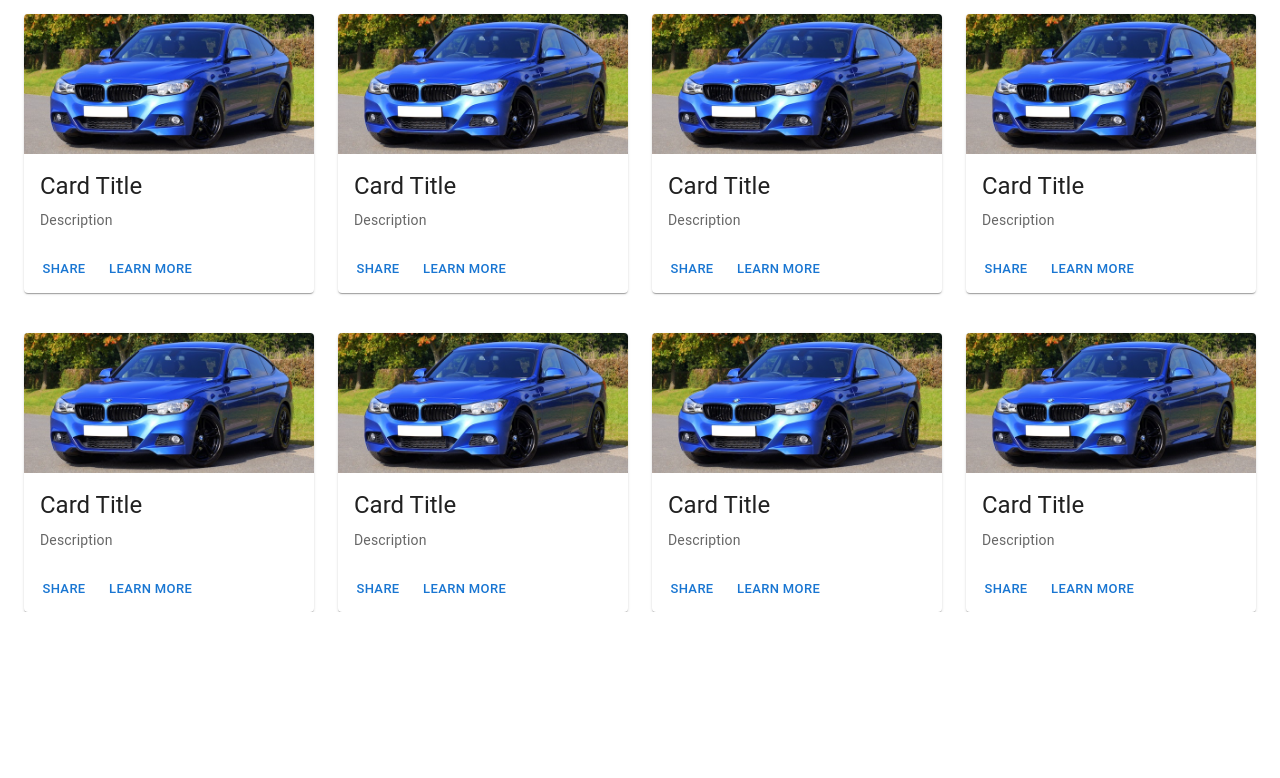
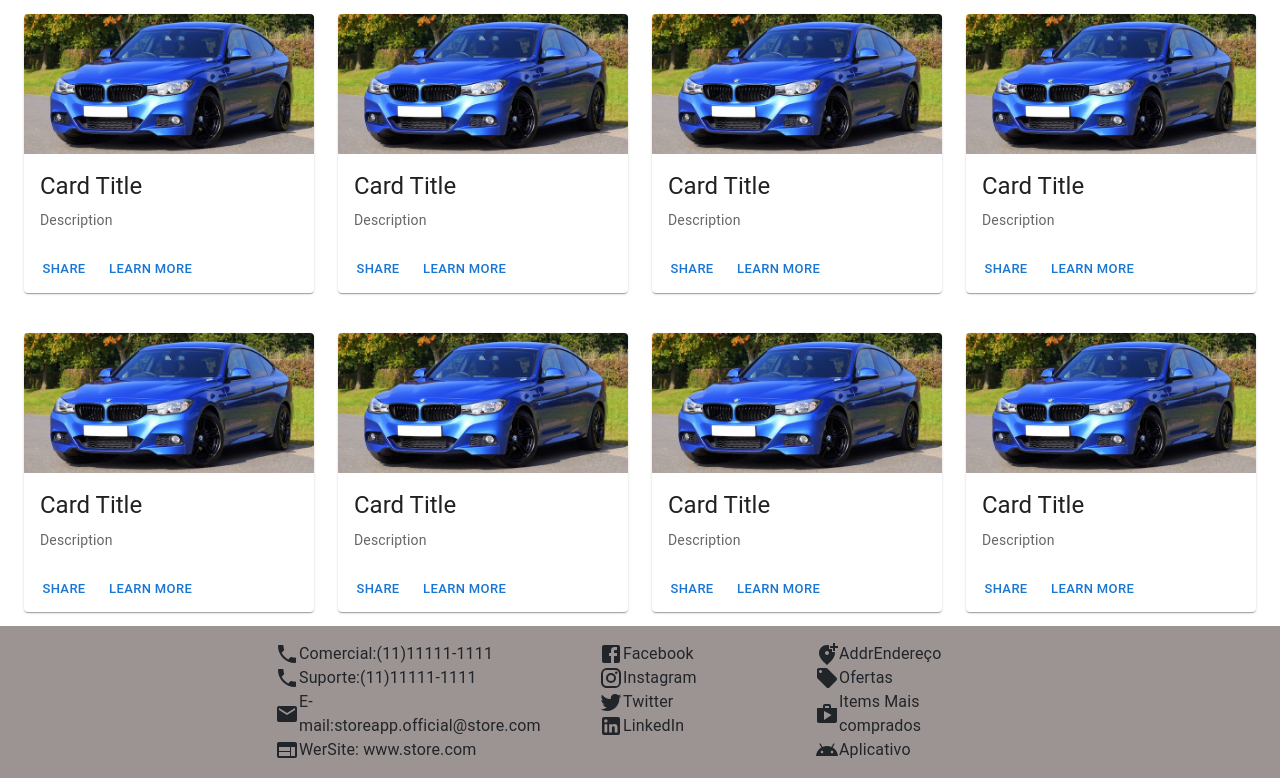
Before and after one commit to kaykymatos/React-store, a React (Create React App) app: page / in a window 1280 px wide. Shown: the part 218-996 px from the top of the page. Before the commit the page ends 830 px from the top, so only its background shows below. Built offline with nearby package versions, Linux system fonts and the light colour scheme.

Commit message:
[footer-implementation] Implementação do footer em andamento, icones e textos inseridos

```diff
--- a/src/App.tsx
+++ b/src/App.tsx
@@ -1,13 +1,11 @@
 import { BrowserRouter as Router } from 'react-router-dom';
 import './App.css';
 import { ProjectRoutes } from './routes';
-import { NavbarSite } from './shared/components';
 import { LayoutPaginas } from './shared/layout';
 
 export const App = () => {
   return (
       <Router>
-        <NavbarSite />
         <LayoutPaginas>
           <ProjectRoutes />
         </LayoutPaginas>
--- a/src/pages/deshboard/Deshboard.tsx
+++ b/src/pages/deshboard/Deshboard.tsx
@@ -7,13 +7,12 @@ export const Deshboard = () => {
     const logo = require('./img/car.jpg');
     return (
         <>
-            <Box>
-                <Container maxWidth="xl" className="background-dashborad text-dashboard" >
+            <Box className="background-dashborad text-dashboard">
+                <Container maxWidth="xl" >
                     <Grid item  >
                         <h1>Welcome</h1>
                         <p>This is for you, here you can buy a lot of products</p>
                     </Grid>
-
                 </Container>
             </Box>
             <Box>
--- /dev/null
+++ b/src/shared/components/footer/FooterSite.css
@@ -0,0 +1,4 @@
+.backgroud-footer{
+    background-color: rgb(156, 147, 147);
+    margin-top: 30px;
+}
--- /dev/null
+++ b/src/shared/components/footer/FooterSite.tsx
@@ -0,0 +1,110 @@
+import { Box, FormControlLabel, Grid, ListItem, ListItemText } from "@mui/material"
+import EmailIcon from '@mui/icons-material/Email';
+import WebIcon from '@mui/icons-material/Web';
+import FacebookIcon from '@mui/icons-material/Facebook';
+import InstagramIcon from '@mui/icons-material/Instagram';
+import TwitterIcon from '@mui/icons-material/Twitter';
+import LocalPhoneIcon from '@mui/icons-material/LocalPhone';
+import LinkedInIcon from '@mui/icons-material/LinkedIn';
+import StoreMallDirectoryIcon from '@mui/icons-material/StoreMallDirectory';
+import LocalOfferIcon from '@mui/icons-material/LocalOffer';
+import ShopIcon from '@mui/icons-material/Shop';
+import AddLocationAltIcon from '@mui/icons-material/AddLocationAlt';
+import AndroidIcon from '@mui/icons-material/Android';
+import './FooterSite.css'
+
+export const FooterSite = () => {
+    return (
+        <Box className="backgroud-footer" maxWidth="xl"  >
+            <Grid container justifyContent="center" spacing={2}>
+                <Grid item  xs={6} sm={6} md={3} xl={3} lg={3}>
+                    <ListItem sx={{ pt: 0, pb: 0 }}>
+                        <FormControlLabel
+                            control={<LocalPhoneIcon />}
+                            label="Comercial:(11)11111-1111"
+                        />
+                    </ListItem>
+                    <ListItem sx={{ pt: 0, pb: 0 }}>
+                        <FormControlLabel
+                            control={<LocalPhoneIcon />}
+                            label="Suporte:(11)11111-1111"
+                        />
+                    </ListItem>
+                    <ListItem sx={{ pt: 0, pb: 0 }}>
+                        <FormControlLabel
+                            control={<EmailIcon />}
+                            label="E-mail:storeapp.official@store.com"
+                        />
+                    </ListItem>
+                    <ListItem sx={{ pt: 0, pb: 2 }}>
+                        <FormControlLabel
+                            control={<WebIcon />}
+                            label="WerSite: www.store.com"
+                        />
+                    </ListItem>
+
+                </Grid>
+
+                <Grid item xs={6} sm={6} md={2} xl={2} lg={2}>
+                    <ListItem sx={{ pt: 0, pb: 0 }}>
+                        <FormControlLabel
+                            control={<FacebookIcon />}
+                            label="Facebook"
+                        />
+                    </ListItem>
+                    <ListItem sx={{ pt: 0, pb: 0 }}>
+                        <FormControlLabel
+                            control={<InstagramIcon />}
+                            label="Instagram"
+                        />
+                    </ListItem>
+                    <ListItem sx={{ pt: 0, pb: 0 }}>
+                        <FormControlLabel
+                            control={<TwitterIcon />}
+                            label="Twitter"
+                        />
+                    </ListItem>
+                    <ListItem sx={{ pt: 0, pb: 2 }}>
+                        <FormControlLabel
+                            control={<LinkedInIcon />}
+                            label="LinkedIn"
+                        />
+                    </ListItem>
+
+                </Grid>
+
+                <Grid item xs={6} sm={6} md={2} xl={2} lg={2}>
+                    <ListItem sx={{ pt: 0, pb: 0 }}>
+                        <FormControlLabel
+                            control={<AddLocationAltIcon />}
+                            label="AddrEndereço"
+                        />
+                    </ListItem>
+                    <ListItem sx={{ pt: 0, pb: 0 }}>
+                        <FormControlLabel
+                            control={<LocalOfferIcon />}
+                            label="Ofertas"
+                        />
+                    </ListItem>
+                    <ListItem sx={{ pt: 0, pb: 0 }}>
+                        <FormControlLabel
+                            control={<ShopIcon />}
+                            label="Items Mais comprados"
+                        />
+                    </ListItem>
+                    <ListItem sx={{ pt: 0, pb: 2 }}>
+                        <FormControlLabel
+                            control={<AndroidIcon />}
+                            label="Aplicativo"
+                        />
+                    </ListItem>
+
+                </Grid>
+
+
+            </Grid>
+
+
+        </Box>
+    )
+}
--- a/src/shared/components/index.tsx
+++ b/src/shared/components/index.tsx
@@ -1,2 +1,3 @@
 export* from "./navbar/NavbarSite"
 export * from "./product-cards/ProductCards"
+export * from './footer/FooterSite'
--- a/src/shared/layout/index.tsx
+++ b/src/shared/layout/index.tsx
@@ -1,12 +1,14 @@
-import { Box } from "@mui/material"
+import { FooterSite, NavbarSite } from "../components"
 
 interface ILayoutPaginasProps {
     children: React.ReactNode
 }
 export const LayoutPaginas: React.FC<ILayoutPaginasProps> = ({ children }) => {
     return (
-        <Box>
+        <>
+            <NavbarSite />
             {children}
-        </Box>
+            <FooterSite/>
+        </>
     )
 }
```
Also changed, not shown: package.json (+6 -5 lines), src/pages/deshboard/Deshboard.css (line endings or trailing spaces).
